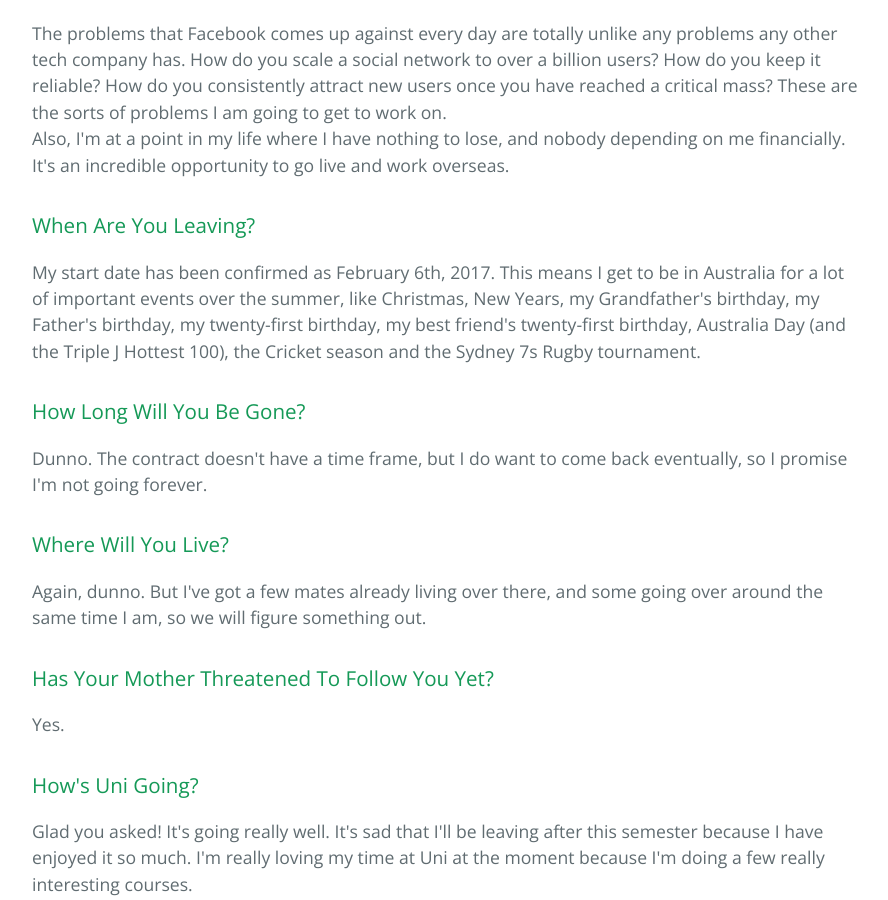
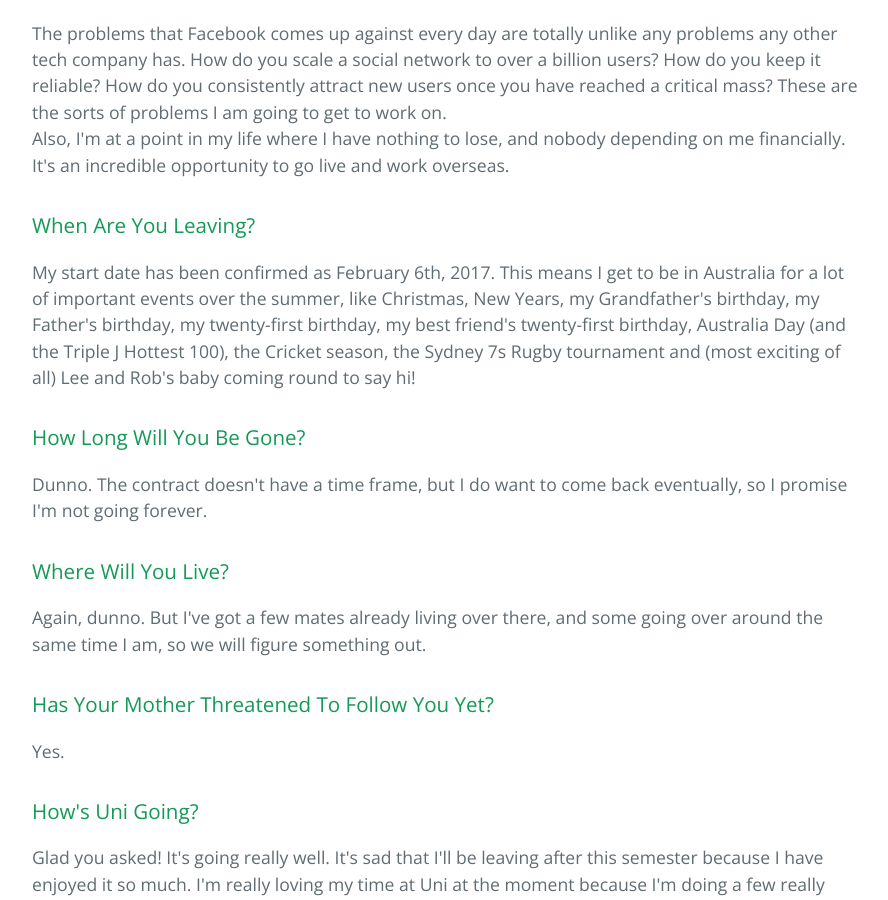
Before and after one commit to jake-waratahs/jake-waratahs.github.io, a Jekyll site: the page built from index.html, in a window 1280 px wide and 900 px high, scrolled down 672 px. Shown: the whole window, without its empty margins (192-1080 px from the left). Built offline with Jekyll 4.4.1, drawn with Linux system fonts in a browser that asks for light colours.

Commit message:
Lob's baby

```diff
--- a/index.html
+++ b/index.html
@@ -20,7 +20,7 @@
   </p>
   <h3>When Are You Leaving?</h3>
   <p>
-    My start date has been confirmed as February 6th, 2017. This means I get to be in Australia for a lot of important events over the summer, like Christmas, New Years, my Grandfather's birthday, my Father's birthday, my twenty-first birthday, my best friend's twenty-first birthday, Australia Day (and the Triple J Hottest 100), the Cricket season and the Sydney 7s Rugby tournament.
+    My start date has been confirmed as February 6th, 2017. This means I get to be in Australia for a lot of important events over the summer, like Christmas, New Years, my Grandfather's birthday, my Father's birthday, my twenty-first birthday, my best friend's twenty-first birthday, Australia Day (and the Triple J Hottest 100), the Cricket season, the Sydney 7s Rugby tournament and (most exciting of all) Lee and Rob's baby coming round to say hi!
   </p>
   <h3>How Long Will You Be Gone?</h3>
   <p>
```
